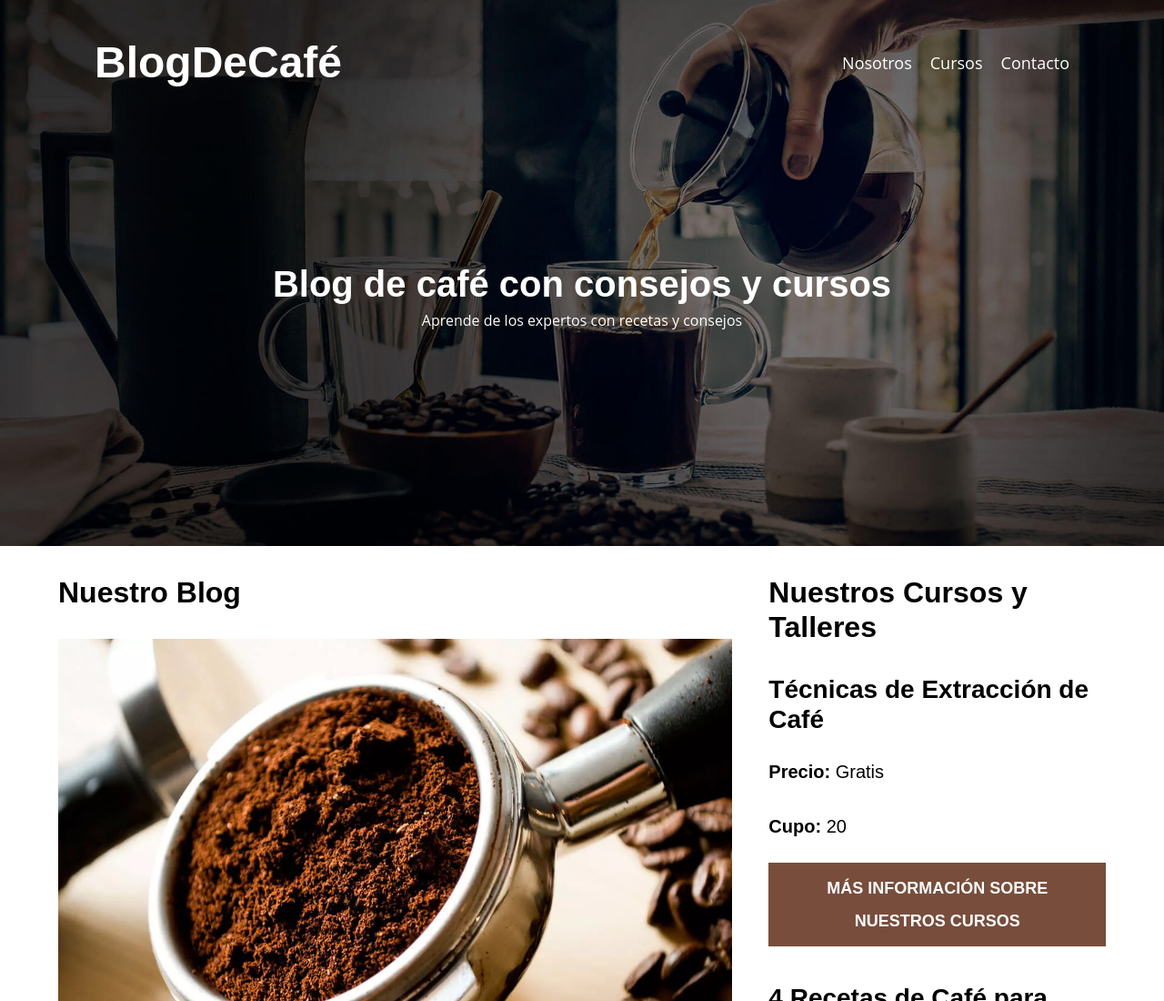
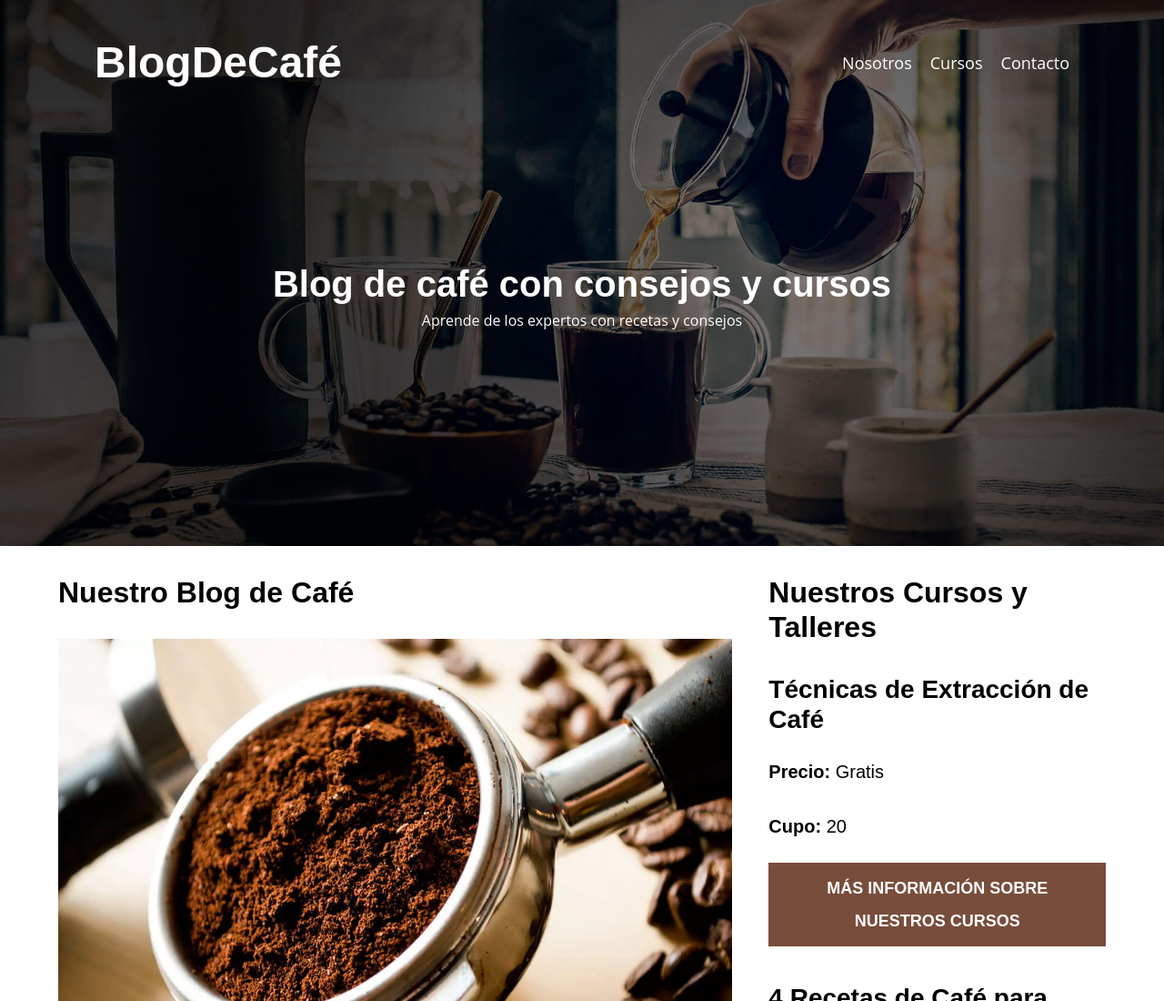
Before and after one commit to gerardomiguel45/blogdecafe_inicio, a plain HTML site: page index.html in a window 1280 px wide. Shown: the top 1100 px of the page at 91% size. Drawn offline with Linux system fonts and the light colour scheme; a web font is replaced by a local one.

Commit message:
estoy probando

```diff
--- a/index.html
+++ b/index.html
@@ -49,7 +49,7 @@
 
     <div class="contenedor contenido-principal">
         <main class="blog">
-            <h3>Nuestro Blog</h3>
+            <h3>Nuestro Blog de Café</h3>
 
             <article class="entrada">
                 <div class="entrada__imagen">
```
